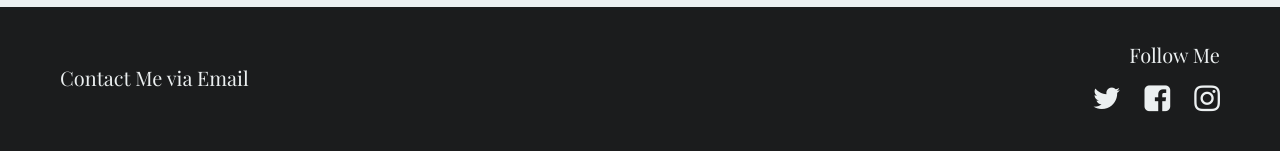
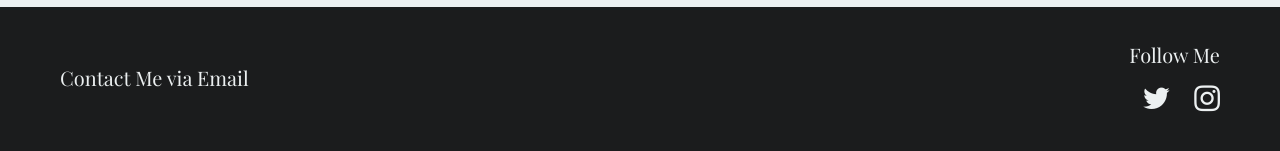
Before and after one commit to Natesuri/myDreamsAndMe, a website built with webpack: page index.html in a window 1280 px wide. Shown: the part 2472-2623 px from the top of the page. Built offline with nearby package versions, Linux system fonts and the light colour scheme; files whose address does not match are found by name.

Commit message:
Removes Facebook from Follow Section

```diff
--- a/index.html
+++ b/index.html
@@ -105,7 +105,8 @@
     </div>
     <footer>
       <div class='contact'><h5><a class='email' href='mailto:EmilioSCot@gmail.com'>Contact Me via Email</a></h5></div>
-       <div class='follow'><h5>Follow Me</h5> <a href='https://www.twitter.com'><i class="fa fa-twitter"></i></a> <a href='https://facebook.com'><i class="fa fa-facebook-square"></i></a> <a href='https://instagram.com'><i class="fa fa-instagram"></i></a></div>
+       <div class='follow'><h5>Follow Me</h5> <a href='https://twitter.com/EmilioCot'><i class="fa fa-twitter"></i></a> <a href='https://www.instagram.com/theroamingcot/'><i class="fa fa-instagram"></i></a></div>
+       <!-- <a href='https://facebook.com'><i class="fa fa-facebook-square"></i></a> -->
     </footer>
     <div class="scroll-down"></div>
 
```
